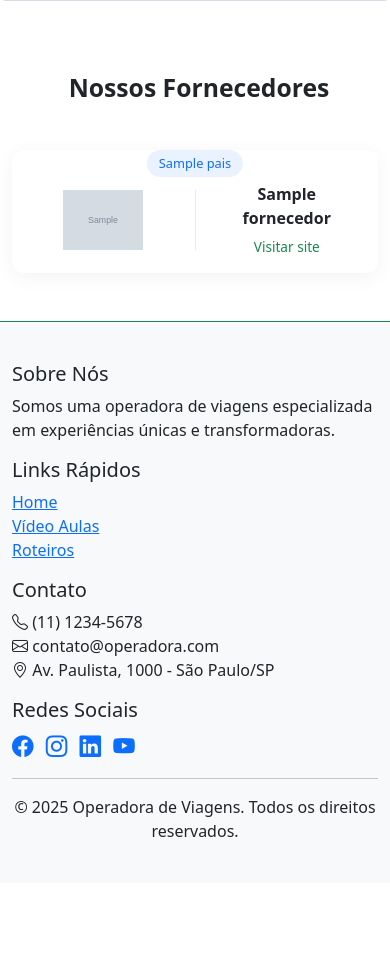
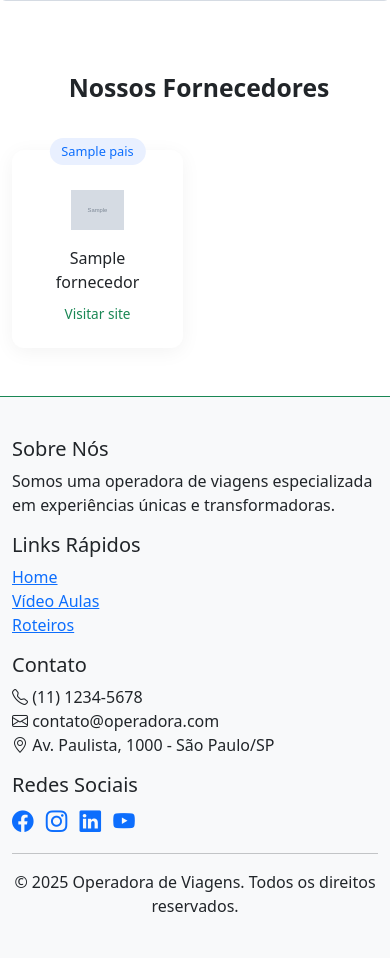
Before and after one commit to Savio-Ribeiro/abbeytur, a Django app: template core/templates/operadora/fornecedores.html in a window 390 px wide. Shown: the part 358-1316 px from the top of the page. Before the commit the page ends 1195 px from the top, so only its background shows below. Run offline with Django 3.2, Linux system fonts and the light colour scheme; the template is opened without the code that fills it: most values are stand-ins (such as "Sample title", 1, 10 or a date in 2020); grey boxes marked "Sample" are stand-in pictures.

Commit message:
Atualização página dornecedores

```diff
--- a/core/templates/operadora/fornecedores.html
+++ b/core/templates/operadora/fornecedores.html
@@ -6,19 +6,20 @@
   .fornecedor-card {
     background: #fff;
     border-radius: 12px;
-        box-shadow: 0 4px 20px rgba(0,0,0,0.05);
+    box-shadow: 0 4px 20px rgba(0, 0, 0, 0.05);
+    padding: 2.5rem 1rem 1.5rem;
+    text-align: center;
+    position: relative;
+    transition: all 0.3s ease;
+    display: flex;
+    flex-direction: column;
+    align-items: center;
     height: 100%;
-        display: flex;
-        flex-direction: row;
-        align-items: center;
-        padding: 1rem;
-        position: relative;
-        transition: all 0.3s ease-in-out;
   }
 
   .fornecedor-card:hover {
-        transform: translateY(-4px);
-        box-shadow: 0 10px 25px rgba(0,0,0,0.08);
+    box-shadow: 0 8px 25px rgba(0, 0, 0, 0.1);
+    transform: translateY(-3px);
   }
 
   .fornecedor-pais {
@@ -26,49 +27,35 @@
     top: -12px;
     left: 50%;
     transform: translateX(-50%);
+    background: #e9f0ff;
+    color: #0d6efd;
+    padding: 4px 12px;
+    border-radius: 50px;
     font-size: 0.8rem;
     font-weight: 500;
-        color: #0d6efd;
-        background: #eaf1ff;
-        padding: 4px 12px;
-        border-radius: 20px;
     white-space: nowrap;
-        z-index: 1;
-    }
-
-    .logo-box {
-        flex: 1;
-        display: flex;
-        justify-content: center;
-        align-items: center;
-        padding-right: 1rem;
-        border-right: 1px solid #eaeaea;
   }
 
   .logo-img {
-        max-height: 60px;
+    max-height: 45px;
     max-width: 100%;
     object-fit: contain;
-    }
-
-    .text-box {
-        flex: 1;
-        padding-left: 1rem;
-        text-align: left;
+    margin-bottom: 1rem;
   }
 
   .fornecedor-nome {
-        font-weight: 600;
     font-size: 1rem;
+    font-weight: 500;
     color: #212529;
     margin-bottom: 0.4rem;
+    min-height: 2.2rem;
   }
 
   .btn-site {
     font-size: 0.85rem;
-        font-weight: 500;
     color: #198754;
     text-decoration: none;
+    margin-top: 0.2rem;
   }
 
   .btn-site:hover {
@@ -76,52 +63,24 @@
     color: #145c2f;
   }
 
-    /* MOBILE ajustes */
-    @media (max-width: 767.98px) {
-        .fornecedor-card {
-            flex-direction: row;
-            padding-top: 2rem;
-        }
-
-        .logo-box {
-            border-right: 1px solid #eaeaea;
-            padding-right: 1rem;
-            border-bottom: none;
-        }
-
-        .text-box {
-            padding-left: 1rem;
-            text-align: center;
-        }
-
-        .text-box .fornecedor-nome,
-        .text-box .btn-site {
-            text-align: center;
-            display: block;
-        }
-
-        .fornecedor-pais {
-            top: 0;
-        }
-    }
-
-    /* DIVISOR ENTRE LINHAS */
-    .row-divider > .col:nth-child(n+4) {
-        border-top: 1px solid #eaeaea;
+  .row-divider > .col:nth-child(n + 5) {
+    border-top: 1px solid #eee;
     padding-top: 1.5rem;
   }
 
   @media (max-width: 991.98px) {
-        .row-divider > .col:nth-child(n+3) {
-            border-top: 1px solid #eaeaea;
-            padding-top: 1.5rem;
+    .row-divider > .col:nth-child(n + 4) {
+      border-top: 1px solid #eee;
     }
   }
 
   @media (max-width: 767.98px) {
-        .row-divider > .col:nth-child(n+3) {
-            border-top: 1px solid #eaeaea;
-            padding-top: 1.5rem;
+    .row-divider > .col:nth-child(n + 3) {
+      border-top: 1px solid #eee;
+    }
+
+    .logo-img {
+      max-height: 40px;
     }
   }
 </style>
@@ -129,10 +88,10 @@
 {% if banner %}
   <div class="mb-4">
     {% if banner.banner_pc %}
-        <img src="{{ banner.banner_pc.url }}" class="img-fluid w-100 d-none d-md-block rounded" alt="Banner PC">
+      <img src="{{ banner.banner_pc.url }}" class="img-fluid w-100 d-none d-md-block rounded" alt="Banner">
     {% endif %}
     {% if banner.banner_mobile %}
-        <img src="{{ banner.banner_mobile.url }}" class="img-fluid w-100 d-block d-md-none rounded" alt="Banner Mobile">
+      <img src="{{ banner.banner_mobile.url }}" class="img-fluid w-100 d-block d-md-none rounded" alt="Banner">
     {% endif %}
   </div>
 {% endif %}
@@ -142,22 +101,20 @@
     <i class="fas fa-handshake text-success me-2"></i> Nossos Fornecedores
   </h2>
 
-    <div class="row row-cols-1 row-cols-sm-2 row-cols-lg-3 g-4 row-divider">
+  <div class="row row-cols-2 row-cols-md-4 g-4 row-divider">
     {% for fornecedor in fornecedores %}
       <div class="col">
-            <div class="fornecedor-card position-relative">
+        <div class="fornecedor-card">
           {% if fornecedor.pais %}
             <div class="fornecedor-pais">{{ fornecedor.pais }}</div>
           {% endif %}
-                <div class="logo-box">
-                    <img src="{{ fornecedor.logo.url }}" alt="{{ fornecedor.nome }}" class="logo-img">
-                </div>
-                <div class="text-box">
+          {% if fornecedor.logo %}
+            <img src="{{ fornecedor.logo.url }}" alt="{{ fornecedor.nome }}" class="logo-img mx-auto">
+          {% endif %}
           <div class="fornecedor-nome">{{ fornecedor.nome }}</div>
           {% if fornecedor.website %}
-                        <div><a href="{{ fornecedor.website }}" target="_blank" class="btn-site">Visitar site</a></div>
+            <a href="{{ fornecedor.website }}" class="btn-site" target="_blank">Visitar site</a>
           {% endif %}
-                </div>
         </div>
       </div>
     {% endfor %}
--- a/operadora/views.py
+++ b/operadora/views.py
@@ -76,7 +76,6 @@ def register(request):
 
     return render(request, 'account/signup.html', {'form': form})
 
-@login_required
 @login_required
 def dashboard(request):
     try:
```
Also changed, not shown: db.sqlite3. Lines whose indentation alone changed are shown as unchanged.
